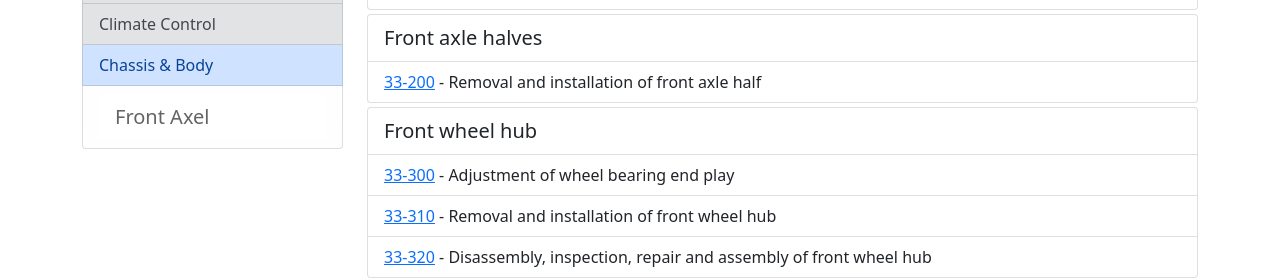
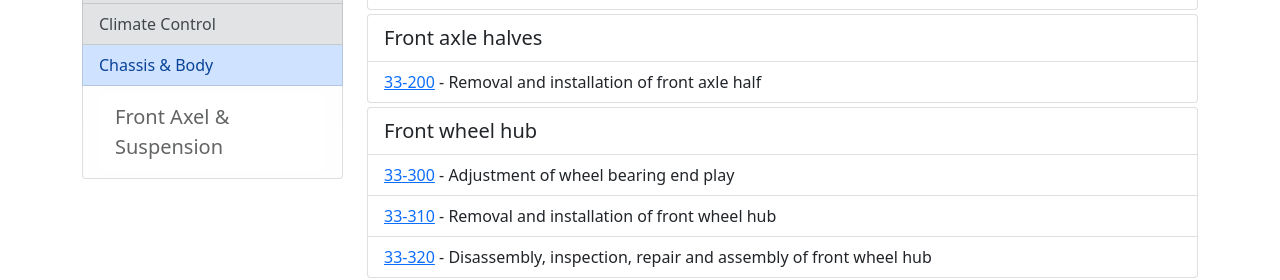
Before and after one commit to W116org/handbook, a Jekyll site: the page built from Chassis/33-FrontSuspension.html, in a window 1280 px wide. Shown: the part 385-665 px from the top of the page. Built offline with Jekyll 4.4.1, drawn with Linux system fonts in a browser that asks for light colours; comment, search, counter and statistics services are not loaded.

Commit message:
Update 33-FrontSuspension.html

```diff
--- a/Chassis/33-FrontSuspension.html
+++ b/Chassis/33-FrontSuspension.html
@@ -16,7 +16,7 @@ lead: "1972-1980: 280S 280SE 300SD 450SE 450SEL"
       <a href="/Climate/" class="list-group-item list-group-item-secondary list-group-item-action">Climate Control</a>
       <a href="/Chassis/" class="list-group-item list-group-item-primary list-group-item-action">Chassis &amp; Body</a>
       <div class="list-group-item list-group-item-light list-group list-group-flush">
-        <div class="list-group-item lead">Front Axel</div>
+        <div class="list-group-item lead">Front Axel &amp; Suspension</div>
       </div>
     </div>
   </div>
```
